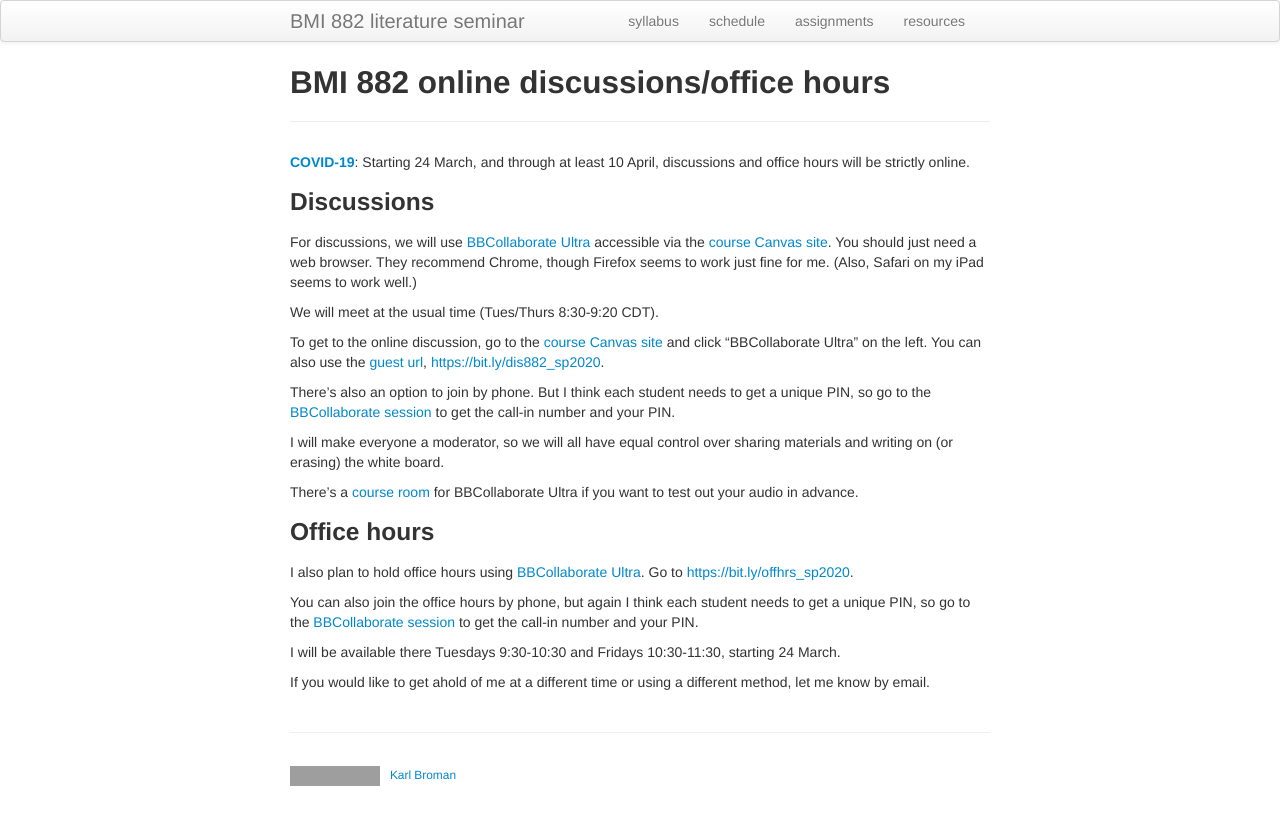
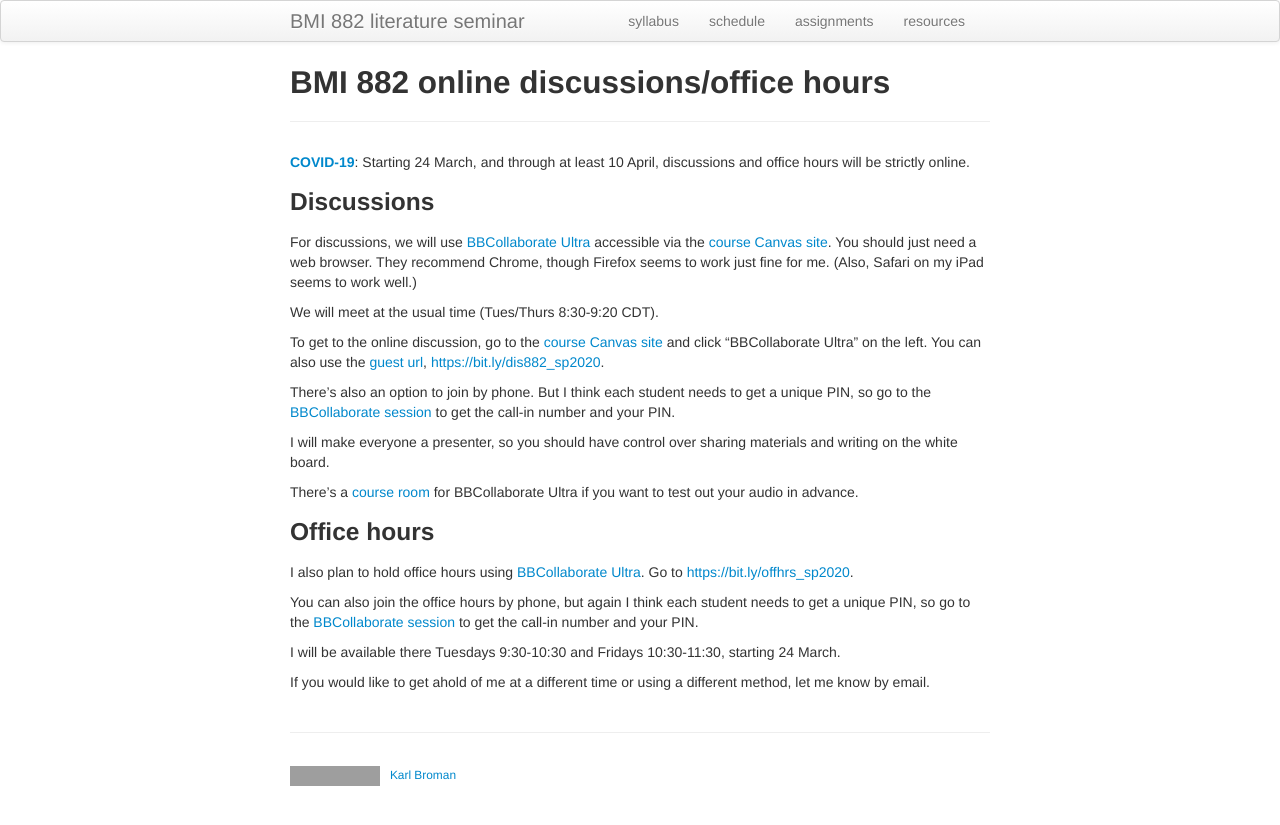
Before and after one commit to kbroman/BMI882_spring2023, a Jekyll site: the page built from online.md, in a window 1280 px wide. Shown: the top 825 px of the page. Built offline with Jekyll 4.4.1, drawn with Linux system fonts in a browser that asks for light colours; grey boxes are pictures that could not be loaded.

Commit message:
online.md: moderator -> presenter for discussion sessions

```diff
--- a/online.md
+++ b/online.md
@@ -28,8 +28,8 @@ each student needs to get a unique PIN, so go to the [BBCollaborate
 session](https://bit.ly/dis882_sp2020) to get the call-in number and
 your PIN.
 
-I will make everyone a moderator, so we will all have equal control
-over sharing materials and writing on (or erasing) the white board.
+I will make everyone a presenter, so you should have control
+over sharing materials and writing on the white board.
 
 There's a [course
 room](https://us.bbcollab.com/guest/9d61ef5828044f0cb834498ca8835fa9)
```
